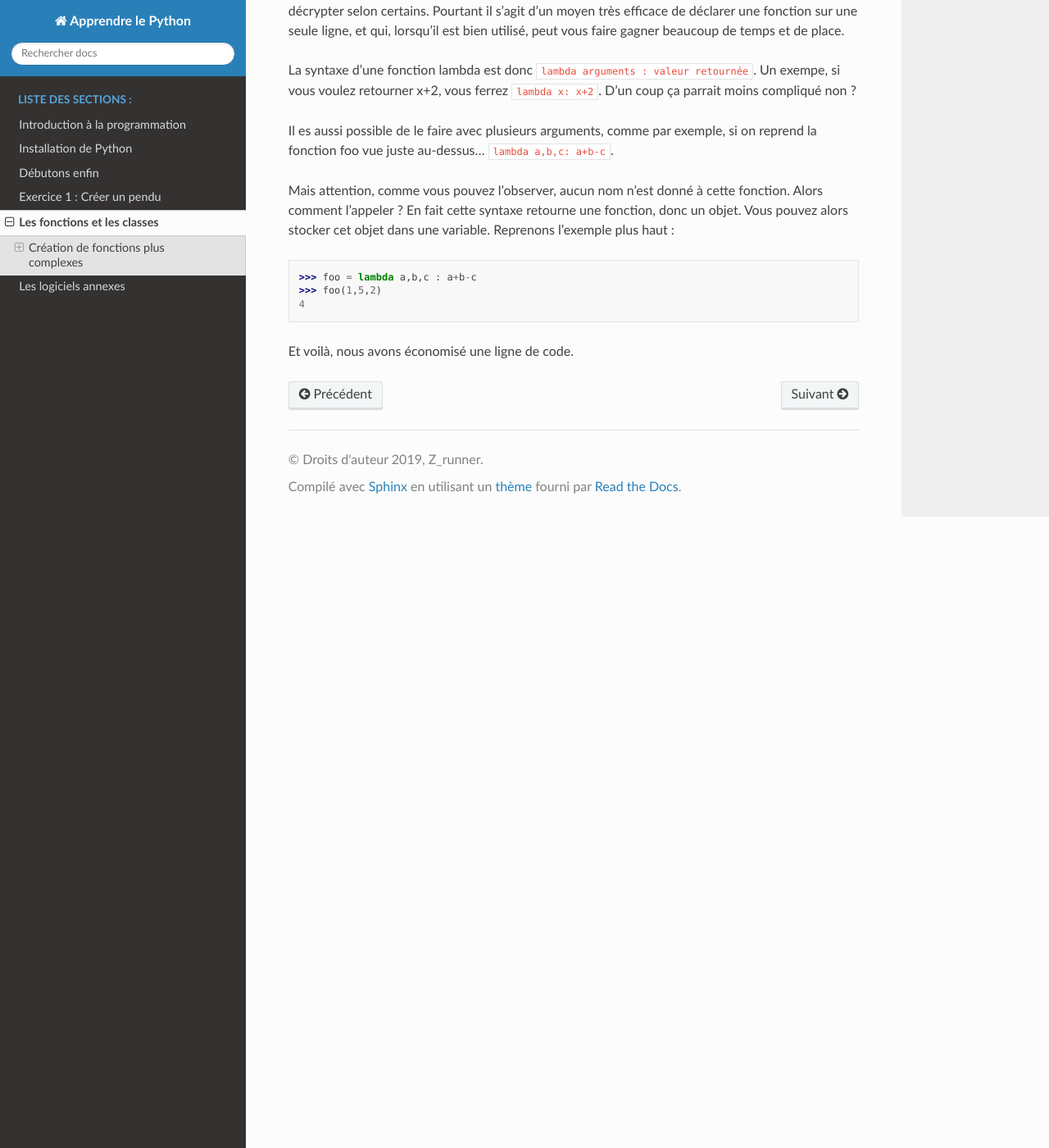
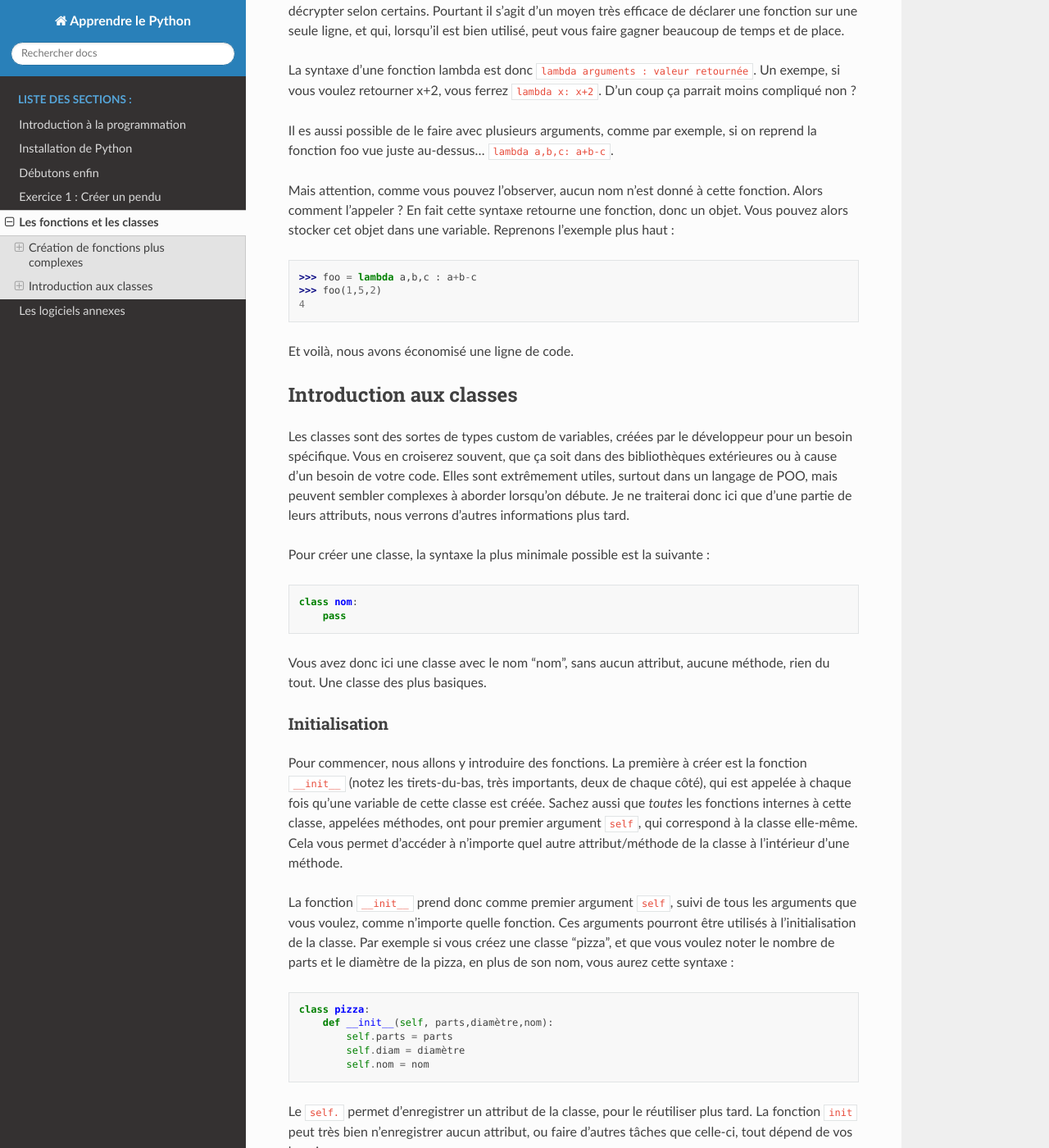
Before and after one commit to ZRunner/Apprendre-le-Python, a Sphinx documentation site: the page built from source/fonctions_classes.rst, in a window 1280 px wide and 1400 px high, scrolled down 2786 px. Shown: the whole window at 82% size. Built offline with Sphinx 7.4.7 and the Read the Docs theme 2.0.0, drawn with Linux system fonts in a browser that asks for light colours; some of the changed text lies outside the part shown.

Commit message:
ajout des classes

```diff
--- a/source/fonctions_classes.rst
+++ b/source/fonctions_classes.rst
@@ -133,3 +133,87 @@
     4
 
 Et voilà, nous avons économisé une ligne de code.
+
+
+Introduction aux classes
+========================
+
+Les classes sont des sortes de types custom de variables, créées par le développeur pour un besoin spécifique. Vous en croiserez souvent, que ça soit dans des bibliothèques extérieures ou à cause d'un besoin de votre code. Elles sont extrêmement utiles, surtout dans un langage de POO, mais peuvent sembler complexes à aborder lorsqu'on débute. Je ne traiterai donc ici que d'une partie de leurs attributs, nous verrons d'autres informations plus tard.
+
+
+Pour créer une classe, la syntaxe la plus minimale possible est la suivante :
+
+.. code-block:: py
+
+    class nom:
+        pass
+
+Vous avez donc ici une classe avec le nom 'nom', sans aucun attribut, aucune méthode, rien du tout. Une classe des plus basiques.
+
+
+--------------
+Initialisation
+--------------
+
+Pour commencer, nous allons y introduire des fonctions. La première à créer est la fonction ``__init__`` (notez les tirets-du-bas, très importants, deux de chaque côté), qui est appelée à chaque fois qu'une variable de cette classe est créée. Sachez aussi que *toutes* les fonctions internes à cette classe, appelées méthodes, ont pour premier argument ``self``, qui correspond à la classe elle-même. Cela vous permet d'accéder à n'importe quel autre attribut/méthode de la classe à l'intérieur d'une méthode.
+
+La fonction ``__init__`` prend donc comme premier argument ``self``, suivi de tous les arguments que vous voulez, comme n'importe quelle fonction. Ces arguments pourront être utilisés à l'initialisation de la classe. Par exemple si vous créez une classe 'pizza', et que vous voulez noter le nombre de parts et le diamètre de la pizza, en plus de son nom, vous aurez cette syntaxe :
+
+.. code-block:: py
+
+    class pizza:
+        def __init__(self, parts,diamètre,nom):
+            self.parts = parts
+            self.diam = diamètre
+            self.nom = nom
+
+Le ``self.`` permet d'enregistrer un attribut de la classe, pour le réutiliser plus tard. La fonction ``init`` peut très bien n'enregistrer aucun attribut, ou faire d'autres tâches que celle-ci, tout dépend de vos besoins.
+
+
+------------
+Les méthodes
+------------
+
+Maintenant, créons une méthode ``mange_part``, sans argument, qui mange une part de la pizza et affiche le nombre de parts restantes :
+
+
+.. code-block:: py
+
+    class pizza:
+        def __init__(self, parts,diamètre,nom):
+            self.parts = parts
+            self.diam = diamètre
+            self.nom = nom
+
+        def mange_part(self):
+            if self.parts > 0:
+                self.parts -= 1
+                print('Il reste',self.parts,'parts de pizza')
+            else:
+                print('La pizza a déjà été entièrement mangée')
+
+On note au passage l'utilisation de ``self.parts -= 1``, qui est un raccourci pour ``self.parts = self.parts - 1``. Il existe évidemment toutes les variantes comme ``+=``, ``*=``, ``/=``, ``%=`` et j'en passe. Je vous avais déjà dit que les programmeurs étaient des fainéants ?
+
+Bien, il ne reste plus qu'à tester notre classe :
+
+.. code-block:: py
+
+    >>> mapizza = pizza(2, 12.5, 'Mozzarella')
+    >>> mapizza.nom
+    'Mozzarella'
+    >>> mapizza.mange_part()
+    Il reste 1 parts de pizza
+    >>> mapizza.mange_part()
+    Il reste 0 parts de pizza
+    >>> mapizza.mange_part()
+    La pizza a déjà été entièrement mangée
+    >>> mapizza.parts
+    0
+    >>> type(mapizza.diam)
+    <class 'float'>
+
+J'en profite pour vous montrer la classe :py:class:`type`, qui retourne la classe de la variable donnée. Très pratique pour savoir de quoi il s'agit. (Oui, on l'utilise comme une fonction alors que c'est une classe. Allez chercher la logique.)
+
+------
+
+Voilà, avec ce chapitre vous devriez être à un stade bien plus avancé en Python, capable de faire les premiers programmes tout seul. Amusez-vous !
```
